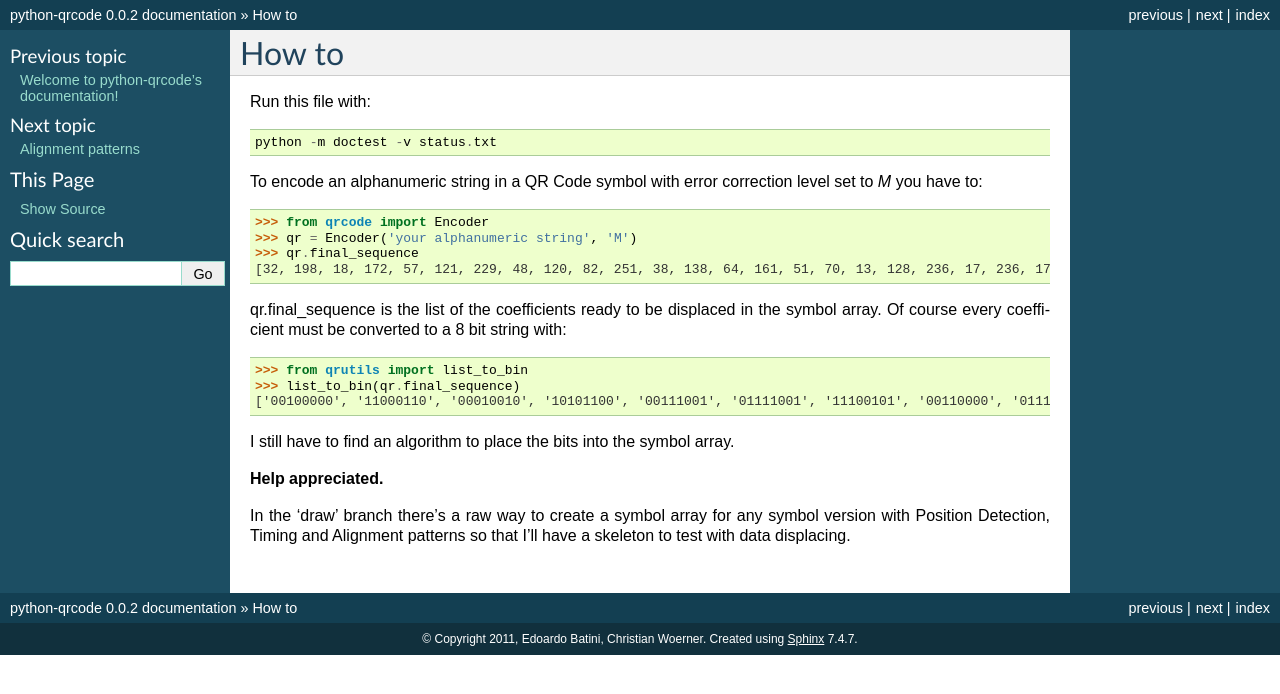
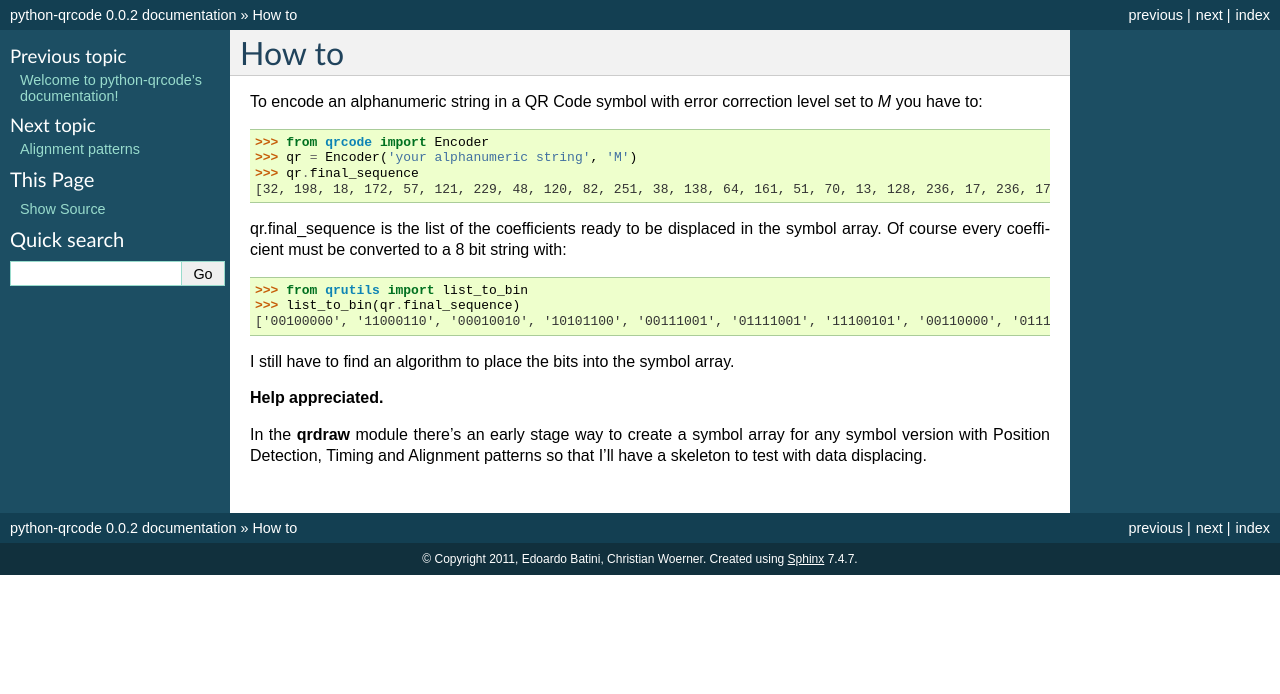
Before and after one commit to eolo999/python-qrcode, a Sphinx documentation site: the page built from docs/source/usage.rst, in a window 1280 px wide. Shown: the top 694 px of the page. Built offline with Sphinx 7.4.7, drawn with Linux system fonts in a browser that asks for light colours.

Commit message:
Minor changes to usage notes

```diff
--- a/docs/source/usage.rst
+++ b/docs/source/usage.rst
@@ -1,11 +1,5 @@
 How to
 ======
-
-Run this file with::
-
-    python -m doctest -v status.txt
-
-..
 
 To encode an alphanumeric string in a QR Code symbol with error correction
 level set to *M* you have to::
@@ -31,6 +25,6 @@ I still have to find an algorithm to place the bits into the symbol array.
 
 **Help appreciated.**
 
-In the 'draw' branch there's a raw way to create a symbol array for any symbol
-version with Position Detection, Timing and Alignment patterns so that I'll
-have a skeleton to test with data displacing.
+In the **qrdraw** module there's an early stage way to create a symbol array for any
+symbol version with Position Detection, Timing and Alignment patterns so that
+I'll have a skeleton to test with data displacing.
```
